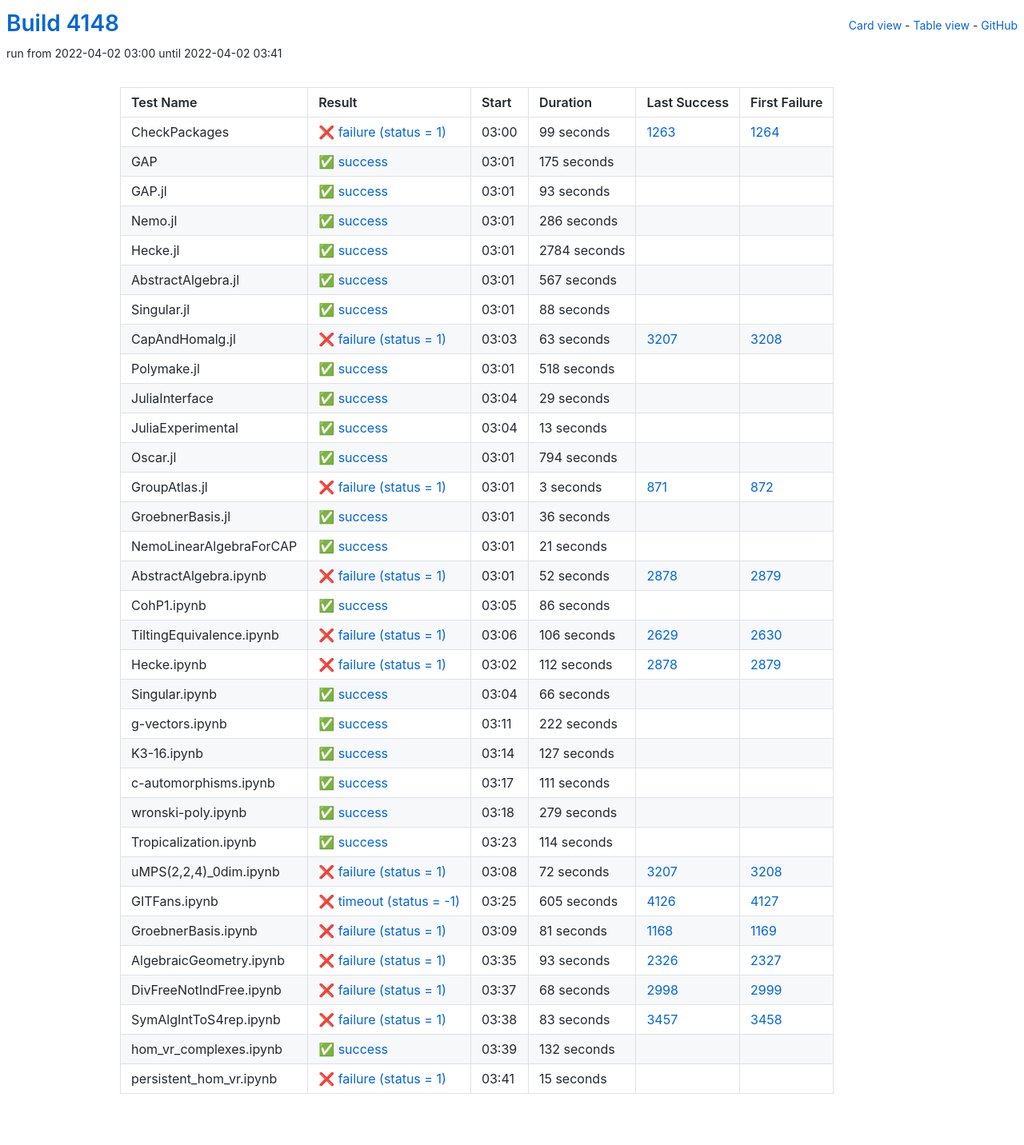
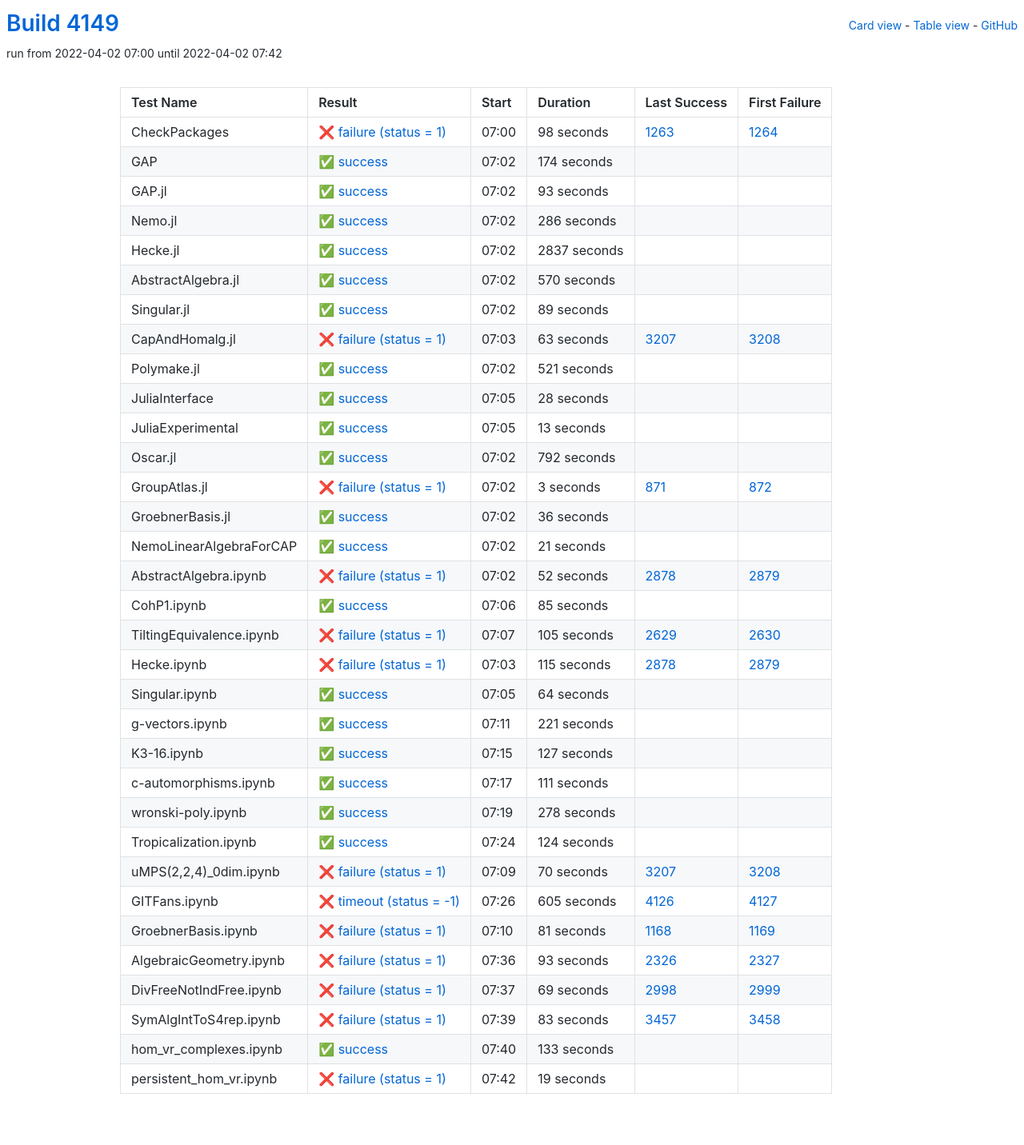
Before and after one commit to oscar-system/oscar-ci-status-stable, a Jekyll site: the page built from table.html, in a window 1280 px wide. Shown: the whole page at 80% size. Built offline with Jekyll 4.4.1, drawn with Linux system fonts in a browser that asks for light colours.

Commit message:
Build #4149

```diff
--- a/_data/ci.yml
+++ b/_data/ci.yml
@@ -1,6 +1,6 @@
 ---
-build: 4148
-build_url: https://oscarci.mathematik.uni-kl.de/job/oscar-stable/4148/
+build: 4149
+build_url: https://oscarci.mathematik.uni-kl.de/job/oscar-stable/4149/
 job: oscar-stable
 organization: oscar-system
 repo: oscar-ci-status-stable
@@ -8,32 +8,32 @@ repourl: https://github.com/oscar-system/oscar-ci-status-stable
 tests:
 - name: CheckPackages
   id: checkpackages
-  log: https://oscarci.mathematik.uni-kl.de/job/oscar-stable/4148/artifact/logs/build-4148/CheckPackages.log
-  start: 2022-04-02 03:00
+  log: https://oscarci.mathematik.uni-kl.de/job/oscar-stable/4149/artifact/logs/build-4149/CheckPackages.log
+  start: 2022-04-02 07:00
   success: false
   exitcode: 1
   status: failure
-  duration: 99
+  duration: 98
   last_success: 1263
   last_success_url: https://oscarci.mathematik.uni-kl.de/job/oscar-stable/1263/
   first_failure: 1264
   first_failure_url: https://oscarci.mathematik.uni-kl.de/job/oscar-stable/1264/
 - name: GAP
   id: gap
-  log: https://oscarci.mathematik.uni-kl.de/job/oscar-stable/4148/artifact/logs/build-4148/GAP.log
-  start: 2022-04-02 03:01
+  log: https://oscarci.mathematik.uni-kl.de/job/oscar-stable/4149/artifact/logs/build-4149/GAP.log
+  start: 2022-04-02 07:02
   success: true
   exitcode: 0
   status: success
-  duration: 175
+  duration: 174
   last_success: false
   last_success_url:
   first_failure: false
   first_failure_url:
 - name: GAP.jl
   id: gap-jl
-  log: https://oscarci.mathematik.uni-kl.de/job/oscar-stable/4148/artifact/logs/build-4148/GAP.jl.log
-  start: 2022-04-02 03:01
+  log: https://oscarci.mathematik.uni-kl.de/job/oscar-stable/4149/artifact/logs/build-4149/GAP.jl.log
+  start: 2022-04-02 07:02
   success: true
   exitcode: 0
   status: success
@@ -44,8 +44,8 @@ tests:
   first_failure_url:
 - name: Nemo.jl
   id: nemo-jl
-  log: https://oscarci.mathematik.uni-kl.de/job/oscar-stable/4148/artifact/logs/build-4148/Nemo.jl.log
-  start: 2022-04-02 03:01
+  log: https://oscarci.mathematik.uni-kl.de/job/oscar-stable/4149/artifact/logs/build-4149/Nemo.jl.log
+  start: 2022-04-02 07:02
   success: true
   exitcode: 0
   status: success
@@ -56,44 +56,44 @@ tests:
   first_failure_url:
 - name: Hecke.jl
   id: hecke-jl
-  log: https://oscarci.mathematik.uni-kl.de/job/oscar-stable/4148/artifact/logs/build-4148/Hecke.jl.log
-  start: 2022-04-02 03:01
+  log: https://oscarci.mathematik.uni-kl.de/job/oscar-stable/4149/artifact/logs/build-4149/Hecke.jl.log
+  start: 2022-04-02 07:02
   success: true
   exitcode: 0
   status: success
-  duration: 2784
+  duration: 2837
   last_success: false
   last_success_url:
   first_failure: false
   first_failure_url:
 - name: AbstractAlgebra.jl
   id: abstractalgebra-jl
-  log: https://oscarci.mathematik.uni-kl.de/job/oscar-stable/4148/artifact/logs/build-4148/AbstractAlgebra.jl.log
-  start: 2022-04-02 03:01
+  log: https://oscarci.mathematik.uni-kl.de/job/oscar-stable/4149/artifact/logs/build-4149/AbstractAlgebra.jl.log
+  start: 2022-04-02 07:02
   success: true
   exitcode: 0
   status: success
-  duration: 567
+  duration: 570
   last_success: false
   last_success_url:
   first_failure: false
   first_failure_url:
 - name: Singular.jl
   id: singular-jl
-  log: https://oscarci.mathematik.uni-kl.de/job/oscar-stable/4148/artifact/logs/build-4148/Singular.jl.log
-  start: 2022-04-02 03:01
+  log: https://oscarci.mathematik.uni-kl.de/job/oscar-stable/4149/artifact/logs/build-4149/Singular.jl.log
+  start: 2022-04-02 07:02
   success: true
   exitcode: 0
   status: success
-  duration: 88
+  duration: 89
   last_success: false
   last_success_url:
   first_failure: false
   first_failure_url:
 - name: CapAndHomalg.jl
   id: capandhomalg-jl
-  log: https://oscarci.mathematik.uni-kl.de/job/oscar-stable/4148/artifact/logs/build-4148/CapAndHomalg.jl.log
-  start: 2022-04-02 03:03
+  log: https://oscarci.mathematik.uni-kl.de/job/oscar-stable/4149/artifact/logs/build-4149/CapAndHomalg.jl.log
+  start: 2022-04-02 07:03
   success: false
   exitcode: 1
   status: failure
@@ -104,32 +104,32 @@ tests:
   first_failure_url: https://oscarci.mathematik.uni-kl.de/job/oscar-stable/3208/
 - name: Polymake.jl
   id: polymake-jl
-  log: https://oscarci.mathematik.uni-kl.de/job/oscar-stable/4148/artifact/logs/build-4148/Polymake.jl.log
-  start: 2022-04-02 03:01
+  log: https://oscarci.mathematik.uni-kl.de/job/oscar-stable/4149/artifact/logs/build-4149/Polymake.jl.log
+  start: 2022-04-02 07:02
   success: true
   exitcode: 0
   status: success
-  duration: 518
+  duration: 521
   last_success: false
   last_success_url:
   first_failure: false
   first_failure_url:
 - name: JuliaInterface
   id: juliainterface
-  log: https://oscarci.mathematik.uni-kl.de/job/oscar-stable/4148/artifact/logs/build-4148/JuliaInterface.log
-  start: 2022-04-02 03:04
+  log: https://oscarci.mathematik.uni-kl.de/job/oscar-stable/4149/artifact/logs/build-4149/JuliaInterface.log
+  start: 2022-04-02 07:05
   success: true
   exitcode: 0
   status: success
-  duration: 29
+  duration: 28
   last_success: false
   last_success_url:
   first_failure: false
   first_failure_url:
 - name: JuliaExperimental
   id: juliaexperimental
-  log: https://oscarci.mathematik.uni-kl.de/job/oscar-stable/4148/artifact/logs/build-4148/JuliaExperimental.log
-  start: 2022-04-02 03:04
+  log: https://oscarci.mathematik.uni-kl.de/job/oscar-stable/4149/artifact/logs/build-4149/JuliaExperimental.log
+  start: 2022-04-02 07:05
   success: true
   exitcode: 0
   status: success
@@ -140,20 +140,20 @@ tests:
   first_failure_url:
 - name: Oscar.jl
   id: oscar-jl
-  log: https://oscarci.mathematik.uni-kl.de/job/oscar-stable/4148/artifact/logs/build-4148/Oscar.jl.log
-  start: 2022-04-02 03:01
+  log: https://oscarci.mathematik.uni-kl.de/job/oscar-stable/4149/artifact/logs/build-4149/Oscar.jl.log
+  start: 2022-04-02 07:02
   success: true
   exitcode: 0
   status: success
-  duration: 794
+  duration: 792
   last_success: false
   last_success_url:
   first_failure: false
   first_failure_url:
 - name: GroupAtlas.jl
   id: groupatlas-jl
-  log: https://oscarci.mathematik.uni-kl.de/job/oscar-stable/4148/artifact/logs/build-4148/GroupAtlas.jl.log
-  start: 2022-04-02 03:01
+  log: https://oscarci.mathematik.uni-kl.de/job/oscar-stable/4149/artifact/logs/build-4149/GroupAtlas.jl.log
+  start: 2022-04-02 07:02
   success: false
   exitcode: 1
   status: failure
@@ -164,8 +164,8 @@ tests:
   first_failure_url: https://oscarci.mathematik.uni-kl.de/job/oscar-stable/872/
 - name: GroebnerBasis.jl
   id: groebnerbasis-jl
-  log: https://oscarci.mathematik.uni-kl.de/job/oscar-stable/4148/artifact/logs/build-4148/GroebnerBasis.jl.log
-  start: 2022-04-02 03:01
+  log: https://oscarci.mathematik.uni-kl.de/job/oscar-stable/4149/artifact/logs/build-4149/GroebnerBasis.jl.log
+  start: 2022-04-02 07:02
   success: true
   exitcode: 0
   status: success
@@ -176,8 +176,8 @@ tests:
   first_failure_url:
 - name: NemoLinearAlgebraForCAP
   id: nemolinearalgebraforcap
-  log: https://oscarci.mathematik.uni-kl.de/job/oscar-stable/4148/artifact/logs/build-4148/NemoLinearAlgebraForCAP.log
-  start: 2022-04-02 03:01
+  log: https://oscarci.mathematik.uni-kl.de/job/oscar-stable/4149/artifact/logs/build-4149/NemoLinearAlgebraForCAP.log
+  start: 2022-04-02 07:02
   success: true
   exitcode: 0
   status: success
@@ -188,8 +188,8 @@ tests:
   first_failure_url:
 - name: AbstractAlgebra.ipynb
   id: abstractalgebra-ipynb
-  log: https://oscarci.mathematik.uni-kl.de/job/oscar-stable/4148/artifact/logs/build-4148/AbstractAlgebra.ipynb.log
-  start: 2022-04-02 03:01
+  log: https://oscarci.mathematik.uni-kl.de/job/oscar-stable/4149/artifact/logs/build-4149/AbstractAlgebra.ipynb.log
+  start: 2022-04-02 07:02
   success: false
   exitcode: 1
   status: failure
@@ -200,68 +200,68 @@ tests:
   first_failure_url: https://oscarci.mathematik.uni-kl.de/job/oscar-stable/2879/
 - name: CohP1.ipynb
   id: cohp1-ipynb
-  log: https://oscarci.mathematik.uni-kl.de/job/oscar-stable/4148/artifact/logs/build-4148/CohP1.ipynb.log
-  start: 2022-04-02 03:05
+  log: https://oscarci.mathematik.uni-kl.de/job/oscar-stable/4149/artifact/logs/build-4149/CohP1.ipynb.log
+  start: 2022-04-02 07:06
   success: true
   exitcode: 0
   status: success
-  duration: 86
+  duration: 85
   last_success: false
   last_success_url:
   first_failure: false
   first_failure_url:
 - name: TiltingEquivalence.ipynb
   id: tiltingequivalence-ipynb
-  log: https://oscarci.mathematik.uni-kl.de/job/oscar-stable/4148/artifact/logs/build-4148/TiltingEquivalence.ipynb.log
-  start: 2022-04-02 03:06
+  log: https://oscarci.mathematik.uni-kl.de/job/oscar-stable/4149/artifact/logs/build-4149/TiltingEquivalence.ipynb.log
+  start: 2022-04-02 07:07
   success: false
   exitcode: 1
   status: failure
-  duration: 106
+  duration: 105
   last_success: 2629
   last_success_url: https://oscarci.mathematik.uni-kl.de/job/oscar-stable/2629/
   first_failure: 2630
   first_failure_url: https://oscarci.mathematik.uni-kl.de/job/oscar-stable/2630/
 - name: Hecke.ipynb
   id: hecke-ipynb
-  log: https://oscarci.mathematik.uni-kl.de/job/oscar-stable/4148/artifact/logs/build-4148/Hecke.ipynb.log
-  start: 2022-04-02 03:02
+  log: https://oscarci.mathematik.uni-kl.de/job/oscar-stable/4149/artifact/logs/build-4149/Hecke.ipynb.log
+  start: 2022-04-02 07:03
   success: false
   exitcode: 1
   status: failure
-  duration: 112
+  duration: 115
   last_success: 2878
   last_success_url: https://oscarci.mathematik.uni-kl.de/job/oscar-stable/2878/
   first_failure: 2879
   first_failure_url: https://oscarci.mathematik.uni-kl.de/job/oscar-stable/2879/
 - name: Singular.ipynb
   id: singular-ipynb
-  log: https://oscarci.mathematik.uni-kl.de/job/oscar-stable/4148/artifact/logs/build-4148/Singular.ipynb.log
-  start: 2022-04-02 03:04
+  log: https://oscarci.mathematik.uni-kl.de/job/oscar-stable/4149/artifact/logs/build-4149/Singular.ipynb.log
+  start: 2022-04-02 07:05
   success: true
   exitcode: 0
   status: success
-  duration: 66
+  duration: 64
   last_success: false
   last_success_url:
   first_failure: false
   first_failure_url:
 - name: g-vectors.ipynb
   id: g-vectors-ipynb
-  log: https://oscarci.mathematik.uni-kl.de/job/oscar-stable/4148/artifact/logs/build-4148/g-vectors.ipynb.log
-  start: 2022-04-02 03:11
+  log: https://oscarci.mathematik.uni-kl.de/job/oscar-stable/4149/artifact/logs/build-4149/g-vectors.ipynb.log
+  start: 2022-04-02 07:11
   success: true
   exitcode: 0
   status: success
-  duration: 222
+  duration: 221
   last_success: false
   last_success_url:
   first_failure: false
   first_failure_url:
 - name: K3-16.ipynb
   id: k3-16-ipynb
-  log: https://oscarci.mathematik.uni-kl.de/job/oscar-stable/4148/artifact/logs/build-4148/K3-16.ipynb.log
-  start: 2022-04-02 03:14
+  log: https://oscarci.mathematik.uni-kl.de/job/oscar-stable/4149/artifact/logs/build-4149/K3-16.ipynb.log
+  start: 2022-04-02 07:15
   success: true
   exitcode: 0
   status: success
@@ -272,8 +272,8 @@ tests:
   first_failure_url:
 - name: c-automorphisms.ipynb
   id: c-automorphisms-ipynb
-  log: https://oscarci.mathematik.uni-kl.de/job/oscar-stable/4148/artifact/logs/build-4148/c-automorphisms.ipynb.log
-  start: 2022-04-02 03:17
+  log: https://oscarci.mathematik.uni-kl.de/job/oscar-stable/4149/artifact/logs/build-4149/c-automorphisms.ipynb.log
+  start: 2022-04-02 07:17
   success: true
   exitcode: 0
   status: success
@@ -284,44 +284,44 @@ tests:
   first_failure_url:
 - name: wronski-poly.ipynb
   id: wronski-poly-ipynb
-  log: https://oscarci.mathematik.uni-kl.de/job/oscar-stable/4148/artifact/logs/build-4148/wronski-poly.ipynb.log
-  start: 2022-04-02 03:18
+  log: https://oscarci.mathematik.uni-kl.de/job/oscar-stable/4149/artifact/logs/build-4149/wronski-poly.ipynb.log
+  start: 2022-04-02 07:19
   success: true
   exitcode: 0
   status: success
-  duration: 279
+  duration: 278
   last_success: false
   last_success_url:
   first_failure: false
   first_failure_url:
 - name: Tropicalization.ipynb
   id: tropicalization-ipynb
-  log: https://oscarci.mathematik.uni-kl.de/job/oscar-stable/4148/artifact/logs/build-4148/Tropicalization.ipynb.log
-  start: 2022-04-02 03:23
+  log: https://oscarci.mathematik.uni-kl.de/job/oscar-stable/4149/artifact/logs/build-4149/Tropicalization.ipynb.log
+  start: 2022-04-02 07:24
   success: true
   exitcode: 0
   status: success
-  duration: 114
+  duration: 124
   last_success: false
   last_success_url:
   first_failure: false
   first_failure_url:
 - name: uMPS(2,2,4)_0dim.ipynb
   id: umps-2-2-4-0dim-ipynb
-  log: https://oscarci.mathematik.uni-kl.de/job/oscar-stable/4148/artifact/logs/build-4148/uMPS-2-2-4-_0dim.ipynb.log
-  start: 2022-04-02 03:08
+  log: https://oscarci.mathematik.uni-kl.de/job/oscar-stable/4149/artifact/logs/build-4149/uMPS-2-2-4-_0dim.ipynb.log
+  start: 2022-04-02 07:09
   success: false
   exitcode: 1
   status: failure
-  duration: 72
+  duration: 70
   last_success: 3207
   last_success_url: https://oscarci.mathematik.uni-kl.de/job/oscar-stable/3207/
   first_failure: 3208
   first_failure_url: https://oscarci.mathematik.uni-kl.de/job/oscar-stable/3208/
 - name: GITFans.ipynb
   id: gitfans-ipynb
-  log: https://oscarci.mathematik.uni-kl.de/job/oscar-stable/4148/artifact/logs/build-4148/GITFans.ipynb.log
-  start: 2022-04-02 03:25
+  log: https://oscarci.mathematik.uni-kl.de/job/oscar-stable/4149/artifact/logs/build-4149/GITFans.ipynb.log
+  start: 2022-04-02 07:26
   success: false
   exitcode: -1
   status: timeout
@@ -332,8 +332,8 @@ tests:
   first_failure_url: https://oscarci.mathematik.uni-kl.de/job/oscar-stable/4127/
 - name: GroebnerBasis.ipynb
   id: groebnerbasis-ipynb
-  log: https://oscarci.mathematik.uni-kl.de/job/oscar-stable/4148/artifact/logs/build-4148/GroebnerBasis.ipynb.log
-  start: 2022-04-02 03:09
+  log: https://oscarci.mathematik.uni-kl.de/job/oscar-stable/4149/artifact/logs/build-4149/GroebnerBasis.ipynb.log
+  start: 2022-04-02 07:10
   success: false
   exitcode: 1
   status: failure
@@ -344,8 +344,8 @@ tests:
   first_failure_url: https://oscarci.mathematik.uni-kl.de/job/oscar-stable/1169/
 - name: AlgebraicGeometry.ipynb
   id: algebraicgeometry-ipynb
-  log: https://oscarci.mathematik.uni-kl.de/job/oscar-stable/4148/artifact/logs/build-4148/AlgebraicGeometry.ipynb.log
-  start: 2022-04-02 03:35
+  log: https://oscarci.mathematik.uni-kl.de/job/oscar-stable/4149/artifact/logs/build-4149/AlgebraicGeometry.ipynb.log
+  start: 2022-04-02 07:36
   success: false
   exitcode: 1
   status: failure
@@ -356,20 +356,20 @@ tests:
   first_failure_url: https://oscarci.mathematik.uni-kl.de/job/oscar-stable/2327/
 - name: DivFreeNotIndFree.ipynb
   id: divfreenotindfree-ipynb
-  log: https://oscarci.mathematik.uni-kl.de/job/oscar-stable/4148/artifact/logs/build-4148/DivFreeNotIndFree.ipynb.log
-  start: 2022-04-02 03:37
+  log: https://oscarci.mathematik.uni-kl.de/job/oscar-stable/4149/artifact/logs/build-4149/DivFreeNotIndFree.ipynb.log
+  start: 2022-04-02 07:37
   success: false
   exitcode: 1
   status: failure
-  duration: 68
+  duration: 69
   last_success: 2998
   last_success_url: https://oscarci.mathematik.uni-kl.de/job/oscar-stable/2998/
   first_failure: 2999
   first_failure_url: https://oscarci.mathematik.uni-kl.de/job/oscar-stable/2999/
 - name: SymAlgIntToS4rep.ipynb
   id: symalginttos4rep-ipynb
-  log: https://oscarci.mathematik.uni-kl.de/job/oscar-stable/4148/artifact/logs/build-4148/SymAlgIntToS4rep.ipynb.log
-  start: 2022-04-02 03:38
+  log: https://oscarci.mathematik.uni-kl.de/job/oscar-stable/4149/artifact/logs/build-4149/SymAlgIntToS4rep.ipynb.log
+  start: 2022-04-02 07:39
   success: false
   exitcode: 1
   status: failure
@@ -380,24 +380,24 @@ tests:
   first_failure_url: https://oscarci.mathematik.uni-kl.de/job/oscar-stable/3458/
 - name: hom_vr_complexes.ipynb
   id: hom-vr-complexes-ipynb
-  log: https://oscarci.mathematik.uni-kl.de/job/oscar-stable/4148/artifact/logs/build-4148/hom_vr_complexes.ipynb.log
-  start: 2022-04-02 03:39
+  log: https://oscarci.mathematik.uni-kl.de/job/oscar-stable/4149/artifact/logs/build-4149/hom_vr_complexes.ipynb.log
+  start: 2022-04-02 07:40
   success: true
   exitcode: 0
   status: success
-  duration: 132
+  duration: 133
   last_success: false
   last_success_url:
   first_failure: false
   first_failure_url:
 - name: persistent_hom_vr.ipynb
   id: persistent-hom-vr-ipynb
-  log: https://oscarci.mathematik.uni-kl.de/job/oscar-stable/4148/artifact/logs/build-4148/persistent_hom_vr.ipynb.log
-  start: 2022-04-02 03:41
+  log: https://oscarci.mathematik.uni-kl.de/job/oscar-stable/4149/artifact/logs/build-4149/persistent_hom_vr.ipynb.log
+  start: 2022-04-02 07:42
   success: false
   exitcode: 1
   status: failure
-  duration: 15
+  duration: 19
   last_success: false
   last_success_url:
   first_failure: false
```
Also changed, not shown: README.md.
